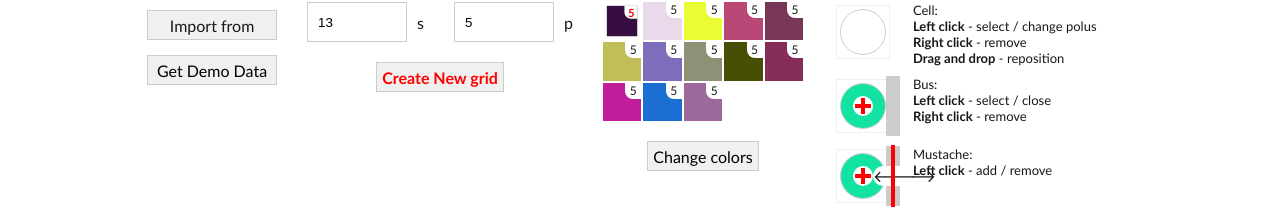
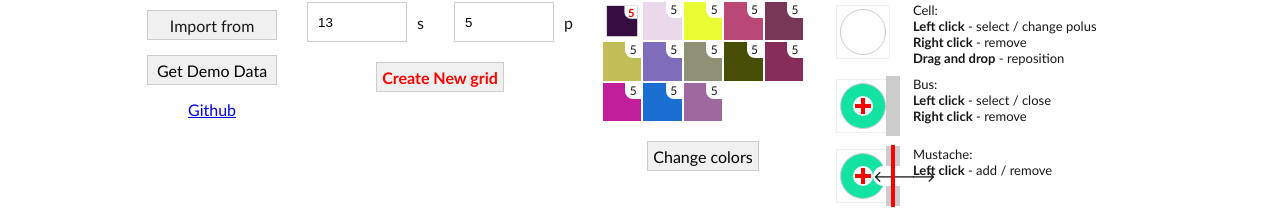
Before and after one commit to imhvost/18650-constructor, a Vue app: page / in a window 1280 px wide. Shown: the part 109-318 px from the top of the page. Built offline with nearby package versions, Linux system fonts and the light colour scheme.

Commit message:
add demo to url

```diff
--- a/src/App.vue
+++ b/src/App.vue
@@ -13,6 +13,7 @@
           <span>Import from JSON file</span>
         </label>
         <button @click="getDemoData()">Get Demo Data</button>
+        <a href="https://github.com/imhvost/18650-constructor" target="_blanh">Github</a>
       </div>
       <div class="battery">
         <h2 class="title">Battery</h2>
@@ -544,6 +545,9 @@ export default {
            updateStorage()
         })
     }
+    const urlParams = new URLSearchParams(window.location.search);
+    const demo = urlParams.get('demo');
+    if(demo === '1') getDemoData();
 
     return {
       cells,
```
